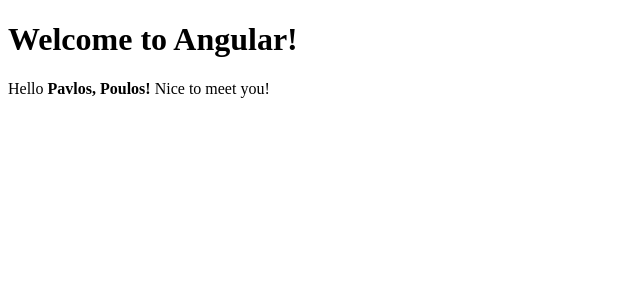
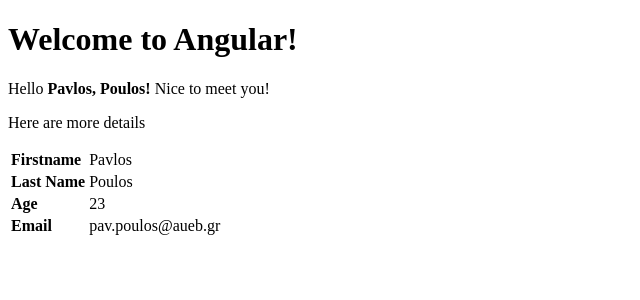
Before and after one commit to PavlosPo/angular-introduction, an Angular app: page / in a window 1280 px wide. Shown: the top 300 px of the page, without its empty margins (0-640 px from the left). Built offline with nearby package versions, Linux system fonts and the light colour scheme.

Commit message:
person attribute and table data presentation

```diff
--- a/src/app/app.component.css
+++ b/src/app/app.component.css
@@ -0,0 +1,3 @@
+.header {
+  font-weight: bold;
+}
--- a/src/app/app.component.html
+++ b/src/app/app.component.html
@@ -1,2 +1,21 @@
 <h1>Welcome to Angular!</h1>
 <p>Hello <strong>{{ name }}, {{ lastname }}!</strong> Nice to meet you!</p>
+<p>Here are more details</p>
+<table>
+  <tr>
+    <td class="header">Firstname</td>
+    <td>{{ person.givenName }}</td>
+  </tr>
+  <tr>
+    <td class="header">Last Name</td>
+    <td>{{ person.surName }}</td>
+  </tr>
+  <tr>
+    <td class="header">Age</td>
+    <td>{{ person.age }}</td>
+  </tr>
+  <tr>
+    <td class="header">Email</td>
+    <td>{{ person.email }}</td>
+  </tr>
+</table>
--- a/src/app/app.component.ts
+++ b/src/app/app.component.ts
@@ -11,4 +11,11 @@
 export class AppComponent {
   name = "Pavlos";
   lastname: string = "Poulos";
+
+  person = {
+    givenName: 'Pavlos',
+    surName: 'Poulos',
+    age: 23,
+    email: 'pav.poulos@aueb.gr'
+  }
 }
```
